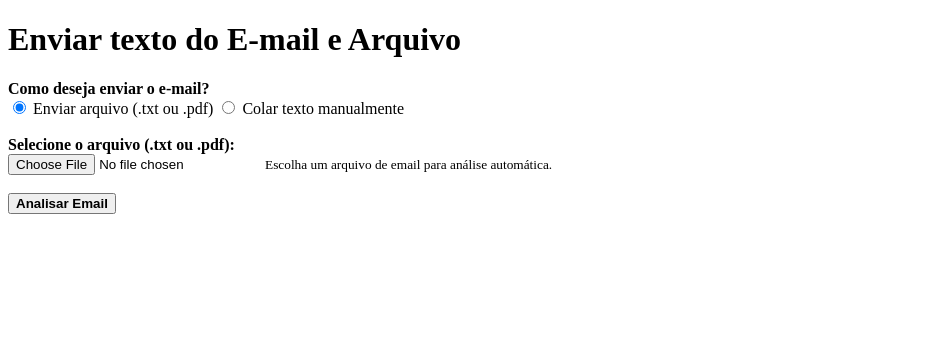
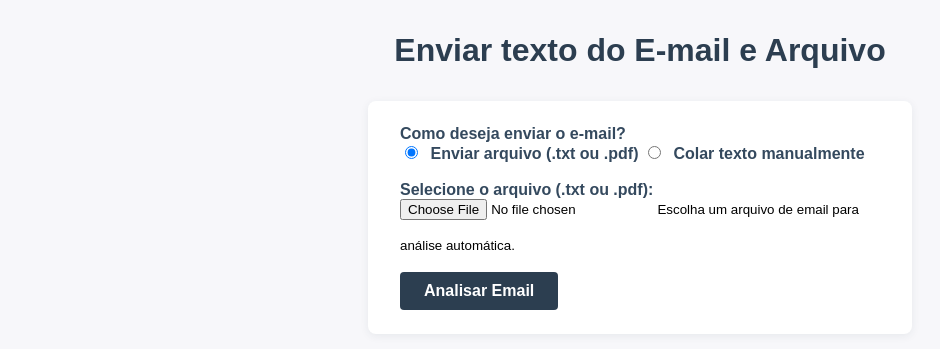
Before and after one commit to joaopedrolessa/email-automation-tool, a Flask app: page / in a window 1280 px wide. Shown: the top 349 px of the page, without its empty margins (0-940 px from the left). Run offline with Flask 2, Linux system fonts and the light colour scheme.

Commit message:
comentrios no codigo e a aplicacao do css simples

```diff
--- a/flask-app/app/routes.py
+++ b/flask-app/app/routes.py
@@ -1,57 +1,75 @@
 
+
+# Rotas principais do app Flask
 from flask import Blueprint, render_template, request, redirect, url_for, flash
 import io
 try:
-    import PyPDF2
+    import PyPDF2  # Biblioteca para leitura de PDFs
 except ImportError:
     PyPDF2 = None
 from werkzeug.utils import secure_filename
 import os
 
-# Importa função de preprocessamento NLP
+# Importa funções utilitárias de NLP e classificação
 from .utils import preprocess_text, classificar_email_hibrido, sugerir_resposta
 
-# Create a Blueprint for the app
+# Blueprint para organização das rotas
 main = Blueprint('main', __name__)
 
+# Extensões permitidas para upload
 ALLOWED_EXTENSIONS = {'txt', 'pdf'}
+# Pasta de upload configurável via variável de ambiente
 UPLOAD_FOLDER = os.environ.get('UPLOAD_FOLDER', 'uploads')
 
 def allowed_file(filename):
+    """
+    Verifica se o arquivo possui extensão permitida.
+    """
     return '.' in filename and filename.rsplit('.', 1)[1].lower() in ALLOWED_EXTENSIONS
 
 @main.route('/', methods=['GET', 'POST'])
 def home():
+    """
+    Rota principal: exibe formulário e processa upload/texto de email.
+    Segue boas práticas de validação, feedback ao usuário e separação de responsabilidades.
+    """
     conteudo_email = None
     conteudo_processado = None
     categoria = None
     resposta = None
     if request.method == 'POST':
         input_type = request.form.get('input_type')
+        # Processa texto manual
         if input_type == 'text':
             conteudo_email = request.form.get('email_text')
+        # Processa upload de arquivo
         elif input_type == 'file':
             file = request.files.get('file')
             if file and file.filename.endswith('.txt'):
                 conteudo_email = file.read().decode('utf-8')
             elif file and file.filename.endswith('.pdf') and PyPDF2:
+                # Leitura segura de PDF
                 pdf = PyPDF2.PdfReader(file)
                 conteudo_email = ''
                 for page in pdf.pages:
                     conteudo_email += page.extract_text() or ''
             else:
+                # Feedback para arquivo inválido
                 flash('Envie um arquivo .txt ou .pdf válido.')
                 return redirect(request.url)
 
-        # Pré-processa o texto extraído
+        # Pré-processamento e classificação
         if conteudo_email:
             conteudo_processado = preprocess_text(conteudo_email)
             categoria = classificar_email_hibrido(conteudo_email)
             resposta = sugerir_resposta(categoria)
+            # Feedback positivo ao usuário
             flash('Conteúdo do email extraído, pré-processado e classificado com sucesso!')
         else:
+            # Feedback negativo ao usuário
             flash('Não foi possível extrair o conteúdo do email.')
+        # Renderiza template com resultados
         return render_template('index.html', conteudo_email=conteudo_email, conteudo_processado=conteudo_processado, categoria=categoria, resposta=resposta)
 
-    # Para GET, apenas renderiza a página inicial
+    # GET: renderiza página inicial sem dados
     return render_template('index.html', conteudo_email=conteudo_email, conteudo_processado=None, categoria=None, resposta=None)
--- a/flask-app/templates/index.html
+++ b/flask-app/templates/index.html
@@ -3,9 +3,80 @@
 <head>
     <meta charset="UTF-8">
     <title>Formulário de E-mail e Arquivo</title>
+<head>
+        <meta charset="UTF-8">
+        <title>Formulário de E-mail e Arquivo</title>
+        <style>
+                body {
+                        font-family: Arial, Helvetica, sans-serif;
+                        background: #f7f7fa;
+                        margin: 0;
+                        padding: 0;
+                }
+                h1 {
+                        color: #2c3e50;
+                        text-align: center;
+                        margin-top: 32px;
+                }
+                form {
+                        background: #fff;
+                        max-width: 480px;
+                        margin: 32px auto;
+                        padding: 24px 32px;
+                        border-radius: 8px;
+                        box-shadow: 0 2px 8px rgba(44,62,80,0.08);
+                }
+                label {
+                        font-weight: bold;
+                        color: #34495e;
+                }
+                input[type="radio"] {
+                        margin-right: 8px;
+                }
+                textarea {
+                        width: 100%;
+                        border-radius: 4px;
+                        border: 1px solid #ccc;
+                        padding: 8px;
+                        font-size: 1em;
+                        margin-bottom: 16px;
+                }
+                input[type="file"] {
+                        margin-bottom: 16px;
+                }
+                button {
+                        background: #2c3e50;
+                        color: #fff;
+                        border: none;
+                        border-radius: 4px;
+                        padding: 10px 24px;
+                        font-size: 1em;
+                        cursor: pointer;
+                        transition: background 0.2s;
+                }
+                button:hover {
+                        background: #34495e;
+                }
+                ul {
+                        background: #eaf2fb;
+                        border-radius: 4px;
+                        padding: 12px 20px;
+                        max-width: 480px;
+                        margin: 16px auto;
+                        color: #2c3e50;
+                }
+                pre {
+                        background: #f4f4f4;
+                        border-radius: 4px;
+                        padding: 12px;
+                        max-width: 480px;
+                        margin: 16px auto;
+                        font-size: 1em;
+                        color: #34495e;
+                        overflow-x: auto;
+                }
+        </style>
 </head>
-
-<body>
         <h1>Enviar texto do E-mail e Arquivo</h1>
         {% with messages = get_flashed_messages() %}
             {% if messages %}
```
